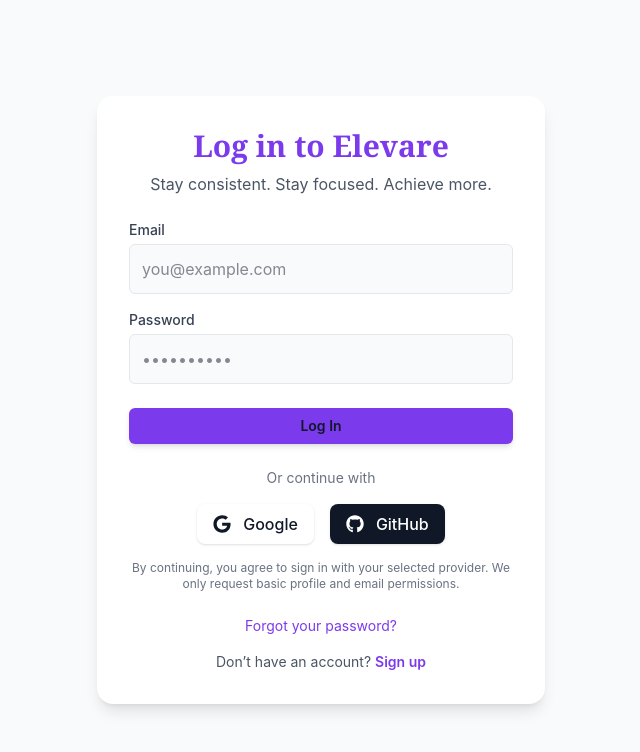
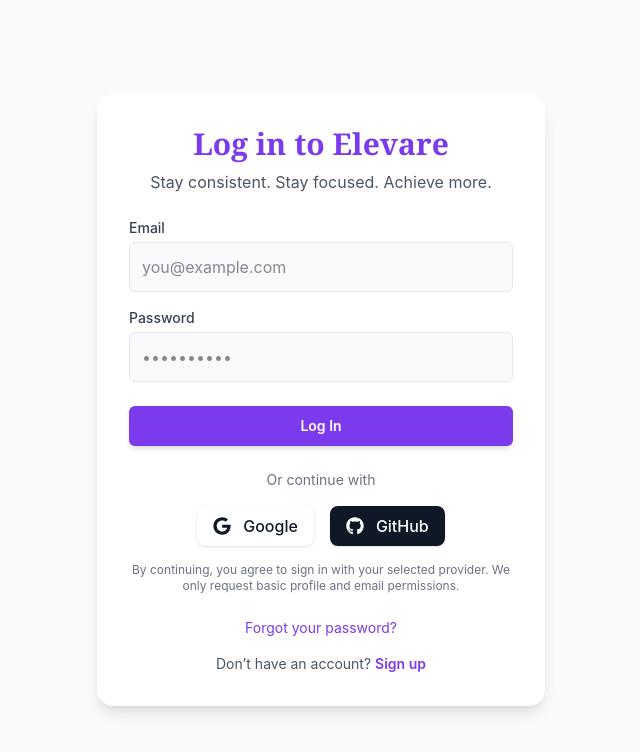
Before and after one commit to Gojer16/Elevare, a Next.js app in the folder client/: page /login in a window 1280 px wide. Shown: the top 752 px of the page, without its empty margins (319-959 px from the left). Built offline with nearby package versions, Linux system fonts and the light colour scheme; no server answers.

Commit message:
Creating system design button

```diff
--- /dev/null
+++ b/client/app/components/ui/Button.tsx
@@ -0,0 +1,52 @@
+import { cva, type VariantProps } from "class-variance-authority";
+import { motion } from "framer-motion";
+import clsx from "clsx";
+import React from "react";
+
+const buttonVariants = cva(
+  "inline-flex items-center justify-center rounded-md text-sm font-medium transition-colors focus-visible:outline-none focus-visible:ring-2 focus-visible:ring-ring focus-visible:ring-offset-2 disabled:opacity-50 disabled:pointer-events-none ring-offset-background",
+  {
+    variants: {
+      variant: {
+        default: "bg-primary text-white hover:bg-primary/90",
+        destructive:
+          "bg-red-500 text-white hover:bg-red-500/90",
+        outline:
+          "border border-input hover:bg-gray-100 hover:text-gray-900",
+        secondary:
+          "bg-secondary text-white hover:bg-secondary/80",
+        ghost: "hover:bg-gray-100 hover:text-gray-900",
+        link: "underline-offset-4 hover:underline text-primary",
+      },
+      size: {
+        default: "h-10 py-2 px-4",
+        sm: "h-9 px-3 rounded-md",
+        lg: "h-11 px-8 rounded-md",
+      },
+    },
+    defaultVariants: {
+      variant: "default",
+      size: "default",
+    },
+  }
+);
+
+export interface ButtonProps
+  extends React.ButtonHTMLAttributes<HTMLButtonElement>,
+    VariantProps<typeof buttonVariants> {}
+
+const Button = React.forwardRef<HTMLButtonElement, ButtonProps>(
+  ({ className, variant, size, ...props }, ref) => {
+    return (
+      <motion.button
+        className={clsx(buttonVariants({ variant, size, className }))}
+        ref={ref}
+        whileTap={{ scale: 0.95 }}
+        {...props}
+      />
+    );
+  }
+);
+Button.displayName = "Button";
+
+export { Button, buttonVariants };
```
